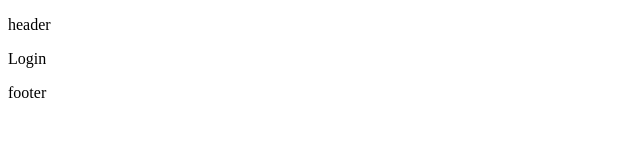
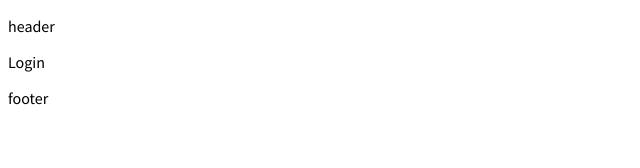
Before and after one commit to EmilianoEscobedo/FrelloManagerFE, a React (Vite) app: page / in a window 1280 px wide. Shown: the top 168 px of the page, without its empty margins (0-640 px from the left). Built offline with nearby package versions, Linux system fonts and the light colour scheme.

Commit message:
[Styles] Added main css rules

```diff
--- /dev/null
+++ b/src/assets/index.css
@@ -0,0 +1,28 @@
+@import url('https://fonts.googleapis.com/css2?family=Source+Sans+Pro:ital,wght@0,400;0,700;1,400;1,700&display=swap');
+
+html,
+body,
+#root,
+.app,
+.content{
+    height: 100%;
+    width: 100%;
+    font-family: 'Source Sans Pro', sans-serif;
+}
+
+.app {
+    display: flex;
+    position: relative;
+}
+::-webkit-scrollbar{
+    width: 8px;
+}
+::-webkit-scrollbar-track{
+    background: #e0e0e0;
+}
+::-webkit-scrollbar-thumb{
+    background: #888;
+}
+::-webakit-scrollbar-track:hover{
+    background: #555;
+}
--- a/src/main.tsx
+++ b/src/main.tsx
@@ -2,6 +2,7 @@ import React from 'react'
 import ReactDOM from 'react-dom/client'
 import App from './App'
 import { BrowserRouter } from 'react-router-dom'
+import "./assets/index.css"
 
 ReactDOM.createRoot(document.getElementById('root') as HTMLElement).render(
   <React.StrictMode>
```
